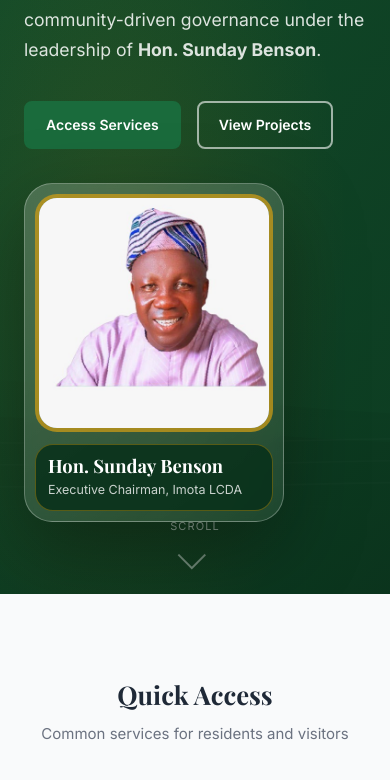
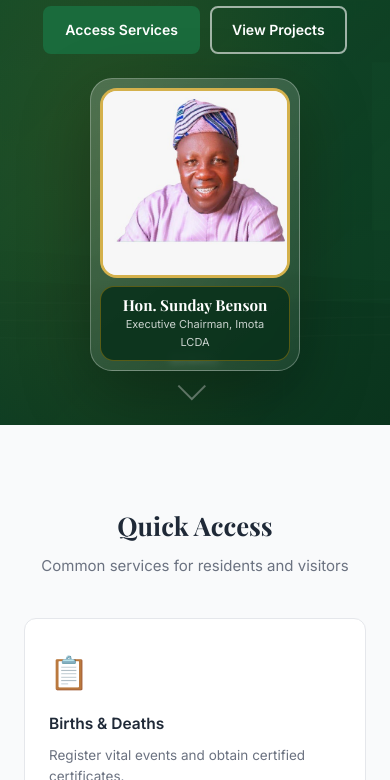
Before and after one commit to dsanwoola/imota-lcda-website, a plain HTML site: page index.html in a window 390 px wide. Shown: the part 436-1216 px from the top of the page. Drawn offline with nearby package versions, Linux system fonts and the light colour scheme.

Commit message:
Optimize Imota homepage hero portrait UI

```diff
--- a/css/styles.css
+++ b/css/styles.css
@@ -178,7 +178,7 @@ address { font-style: normal; }
 /* ── HERO ────────────────────────────────────────────────── */
 .hero {
   position: relative;
-  min-height: 88vh;
+  min-height: 82vh;
   display: flex;
   align-items: center;
   background:
@@ -198,33 +198,33 @@ address { font-style: normal; }
   z-index: 2;
   width: 100%;
   display: grid;
-  grid-template-columns: minmax(0, 1fr) minmax(280px, 410px);
+  grid-template-columns: minmax(0, 1.05fr) minmax(260px, 360px);
   align-items: center;
-  gap: clamp(32px, 6vw, 76px);
+  gap: clamp(28px, 5vw, 64px);
   padding-top: 60px;
   padding-bottom: 60px;
 }
 .hero-copy {
-  max-width: 680px;
+  max-width: 640px;
 }
 .hero-chairman-card {
-  justify-self: end;
-  width: min(100%, 410px);
+  justify-self: center;
+  width: min(100%, 360px);
   border: 1px solid rgba(255,255,255,.28);
-  border-radius: 28px;
-  padding: 14px;
+  border-radius: 26px;
+  padding: 12px;
   background: linear-gradient(145deg, rgba(255,255,255,.20), rgba(255,255,255,.07));
-  box-shadow: 0 28px 80px rgba(0,0,0,.34);
+  box-shadow: 0 24px 70px rgba(0,0,0,.30);
   backdrop-filter: blur(4px);
 }
 .hero-chairman-photo {
   width: 100%;
   aspect-ratio: 1 / 1;
-  object-fit: cover;
+  object-fit: contain;
   object-position: center top;
-  border-radius: 22px;
+  border-radius: 20px;
   border: 4px solid rgba(200,150,12,.72);
-  background: rgba(255,255,255,.12);
+  background: rgba(255,255,255,.96);
 }
 .hero-chairman-caption {
   margin-top: 12px;
@@ -869,8 +869,11 @@ address { font-style: normal; }
   .hamburger { display: flex; }
   .dropdown-menu { position: static; opacity: 1; visibility: visible; transform: none; box-shadow: none; border: none; background: var(--gray-50); margin-top: 4px; }
   .hero { min-height: auto; }
-  .hero-content { grid-template-columns: 1fr; gap: 34px; padding-top: 48px; padding-bottom: 72px; }
-  .hero-chairman-card { justify-self: start; max-width: 320px; }
+  .hero-content { grid-template-columns: 1fr; gap: 24px; padding-top: 34px; padding-bottom: 54px; text-align: center; }
+  .hero-copy { max-width: 100%; }
+  .hero-desc { margin-left: auto; margin-right: auto; }
+  .hero-actions { justify-content: center; }
+  .hero-chairman-card { justify-self: center; width: min(76vw, 280px); }
   .chairman-inner { grid-template-columns: 1fr; gap: 40px; }
   .chairman-photo-wrap { max-width: 240px; }
   .news-grid { grid-template-columns: 1fr; }
@@ -884,9 +887,15 @@ address { font-style: normal; }
 @media (max-width: 600px) {
   .topbar-inner { flex-direction: column; gap: 4px; font-size: 12px; }
   .topbar-right { margin-left: 0; }
-  .hero-title { font-size: 2.4rem; }
-  .hero-chairman-card { max-width: 260px; padding: 10px; }
-  .hero-chairman-caption { padding: 10px 12px; }
+  .hero-title { font-size: 2.15rem; }
+  .hero-badge { font-size: 10px; padding: 5px 10px; margin-bottom: 16px; }
+  .hero-desc { font-size: .94rem; line-height: 1.55; margin-bottom: 22px; }
+  .hero-actions { gap: 10px; }
+  .hero-chairman-card { width: min(72vw, 210px); padding: 9px; border-radius: 22px; }
+  .hero-chairman-photo { border-radius: 17px; border-width: 3px; }
+  .hero-chairman-caption { margin-top: 8px; padding: 9px 10px; border-radius: 14px; }
+  .hero-chairman-caption strong { font-size: .95rem; }
+  .hero-chairman-caption span { font-size: 11px; }
   .stats-inner { grid-template-columns: repeat(2, 1fr); }
   .footer-grid { grid-template-columns: 1fr; }
   .newsletter-inner { flex-direction: column; }
```
